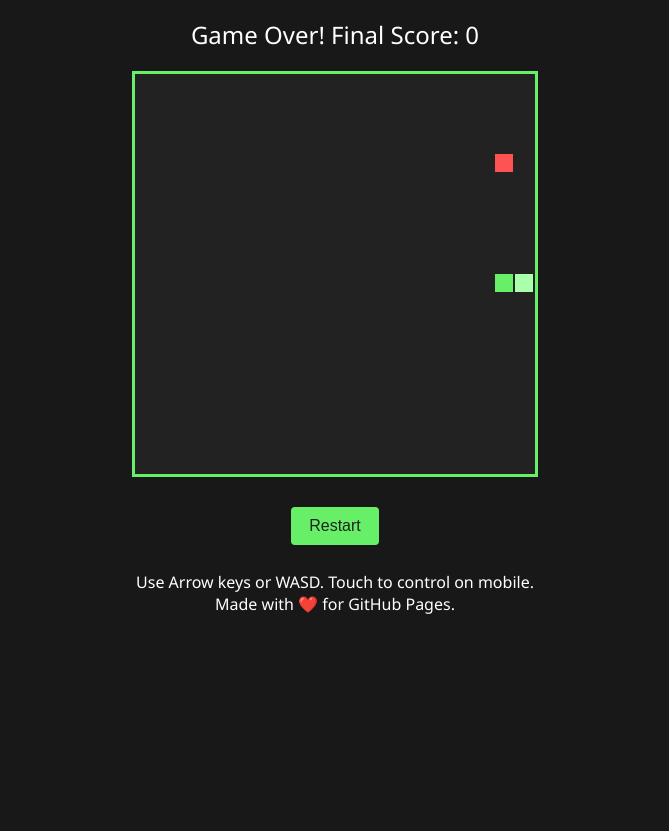
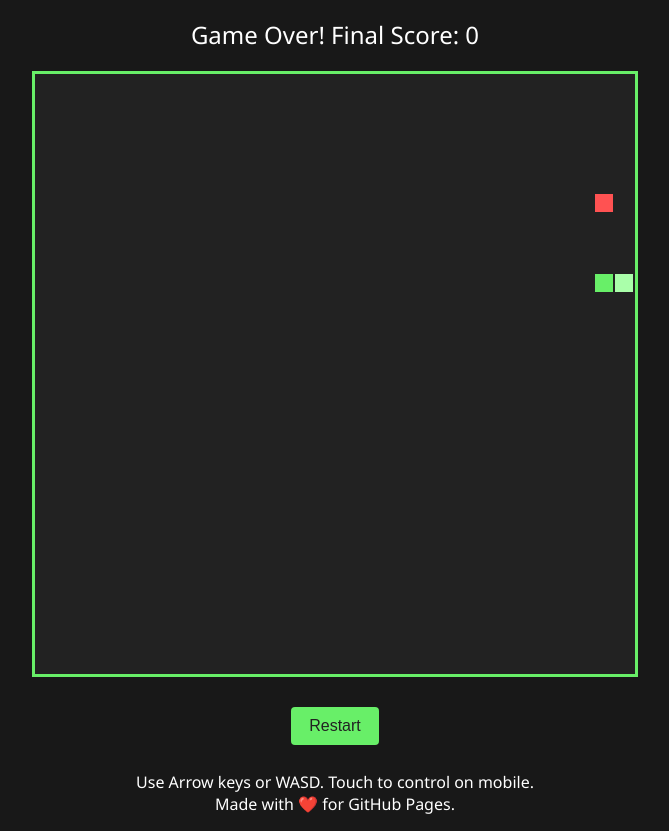
Before and after one commit to NIRZONE/snakagon, a plain HTML site: page index.html in a window 1280 px wide. Shown: the part 76-907 px from the top of the page, without its empty margins (305-974 px from the left). Before the commit the page ends 800 px from the top, so only its background shows below. Drawn offline with Linux system fonts and the light colour scheme.

Commit message:
Update index.html

```diff
--- a/index.html
+++ b/index.html
@@ -50,7 +50,7 @@
     <h1>Snake Game</h1>
     <div id="gameContainer">
         <p id="score">Score: 0</p>
-        <canvas id="game" width="400" height="400"></canvas>
+        <canvas id="game" width="600" height="600"></canvas>
         <button id="restartBtn">Restart</button>
     </div>
     <p>Use Arrow keys or WASD. Touch to control on mobile.<br>Made with ❤️ for GitHub Pages.</p>
```
